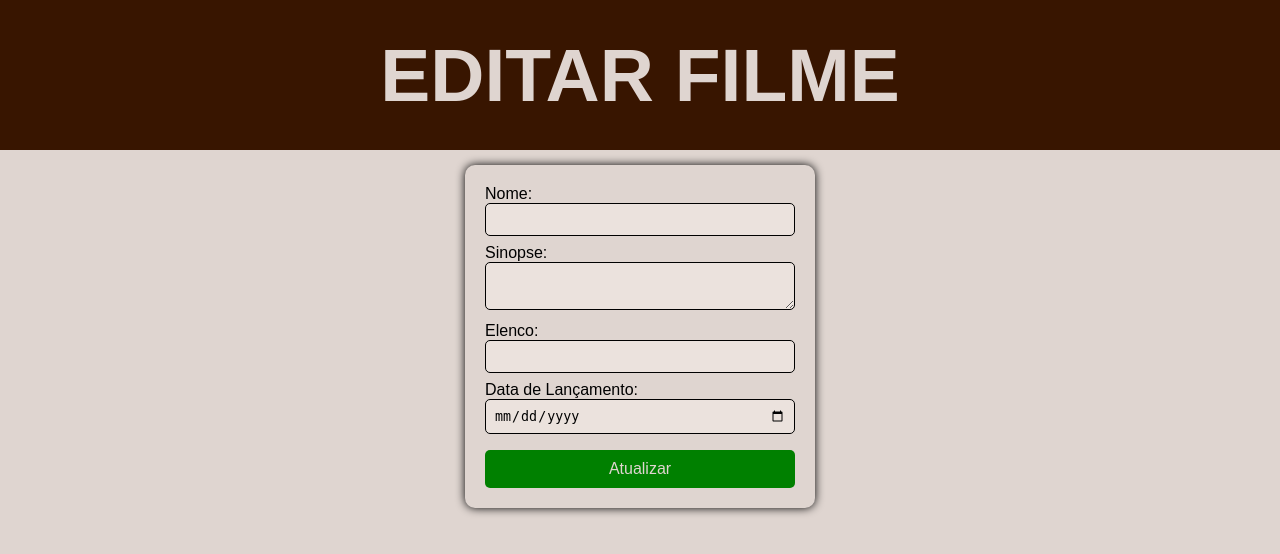
After one commit to bbleoon/atividade-1-flask-crud-nomealuno, a Flask app: template templates/editar.html in a window 1280 px wide. The commit adds this page. Shown: the top 554 px of the page. Run offline with Flask 3, Linux system fonts and the light colour scheme; the template is opened without the code that fills it, so the values that code supplies are empty.

Commit message:
Implementação do método atualizar e método excluir, criação de uma interface separada para o método atualizar

```diff
--- a/app.py
+++ b/app.py
@@ -19,7 +19,6 @@ def adicionar_filme():
     nome = request.form["nome"]
     sinopse = request.form["sinopse"]
     elenco = request.form["elenco"]
-    #dtlancamento = date(request.form["dtlancamento"])
     dtlancamento = (request.form["dtlancamento"])
 
     novo_filme = Filme(nome,sinopse,elenco,dtlancamento)
@@ -27,5 +26,28 @@ def adicionar_filme():
 
     return redirect("/")
 
+@app.route("/remover/<int:id>")
+def remover_filme(id):
+    global filmes
+    filmes = [filme for filme in filmes if filme.id != id]
+    return redirect("/")
+
+@app.route("/editar/<int:id>")
+def editar_filme(id):
+    filme = next((filme for filme in filmes if filme.id == id), None)
+    if filme:
+        return render_template("editar.html",filme=filme)
+    return redirect("/")
+
+@app.route("/atualizar/<int:id>", methods=["POST"])
+def atualizar_filme(id):
+    filme = next((filme for filme in filmes if filme.id == id), None)
+    if filme:
+        filme.nome = request.form["nome"]
+        filme.sinopse = request.form["sinopse"]
+        filme.elenco = request.form["elenco"]
+        filme.dtlancamento = request.form ["dtlancamento"]
+    return redirect("/")
+
 if __name__ == "__main__":
-    app.run(debug=True)
+    app.run(debug=True, host="191.36.57.66")
--- /dev/null
+++ b/static/beautiful-editar.css
@@ -0,0 +1,74 @@
+* {
+    padding: 0;
+    margin: 0;
+    box-sizing: border-box;
+}
+
+body {
+    background-color: rgb(223, 213, 208);
+    font-family: Arial, Helvetica, sans-serif;
+}
+
+.header {
+    width: 100%;
+    height: 150px;
+    background-color: rgb(56, 21, 0);
+    display: flex;
+    justify-content: center;
+    align-items: center;
+}
+
+.titulo {
+    font-size: 75px;
+    color: rgb(223, 213, 208);
+}
+
+
+.container {
+    display: flex;
+    justify-content: center;
+    margin-top: 15px;
+}
+
+
+form {
+    width: 350px;
+    background: rgb(223, 213, 208);
+    padding: 20px;
+    border-radius: 10px;
+    box-shadow: 0px 0px 10px 0px black;
+
+    display: flex;
+    flex-direction: column;
+}
+
+.caixa {
+    width: 100%;
+    background-color: rgb(235, 226, 221);
+    padding: 8px;
+    margin-bottom: 8px;
+    border: 1px solid #000;
+    border-radius: 5px;
+}
+
+.caixa:focus {
+    border-color: blue;
+    outline: none;
+}
+
+button[type="submit"] {
+    width: 100%;
+    padding: 10px;
+    background-color: green;
+    color: rgb(223, 213, 208);
+    font-size: 16px;
+    border: none;
+    border-radius: 5px;
+    margin-top: 8px;
+    transition: 0.3s;
+}
+
+button[type="submit"]:hover {
+    background-color: darkgreen;
+    cursor: pointer;
+}
--- /dev/null
+++ b/templates/editar.html
@@ -0,0 +1,35 @@
+<!DOCTYPE html>
+<html lang="pt-BR">
+<head>
+    <meta charset="UTF-8">
+    <meta name="viewport" content="width=device-width, initial-scale=1.0">
+    <title>Editar Filme</title>
+    <link rel="stylesheet" href="{{ url_for('static', filename='beautiful-editar.css') }}">
+</head>
+<body>
+    <div class="header">
+        <h1 class ="titulo">
+            EDITAR FILME
+        </h1>
+    </div>
+    <div class="container">
+        <form method="post" action="/atualizar/{{ filme.id }}">
+            <label for="nome">Nome:
+                <input class="caixa" type="text" name="nome" id="nome" value="{{ filme.nome }}" required>
+            </label>
+            <label for="sinopse">Sinopse:
+                <textarea class="caixa" name="sinopse" id="sinopse" required>{{ filme.sinopse }}</textarea>
+            </label>
+            <label for="elenco">Elenco:
+                <input class="caixa" type="text" name="elenco" id="elenco" value="{{ filme.elenco }}" required>
+            </label>
+            <label for="dtlancamento">Data de Lançamento:
+                <input class="caixa" type="date" name="dtlancamento" id="dtlancamento" value="{{ filme.dtlancamento }}" required>
+            </label>
+
+            <button class="button" type="submit">Atualizar</button>
+        </form>
+    </div>
+
+</body>
+</html>
--- a/templates/index.html
+++ b/templates/index.html
@@ -29,7 +29,6 @@
 
         <button class="button" type="submit">Cadastrar</button>
     </form>
-    <hr>
 
     <div id="lista">
         <h2>Lista de Filmes</h2>
@@ -41,6 +40,11 @@
                     <br>Sinopse: {{filme.sinopse}}
                     <br>Estrelando: {{filme.elenco}}
                     <br>
+                    <div class="acoes">
+                        <a href="/editar/{{ filme.id }}" class="btn editar">Editar</a>
+                        <a href="/remover/{{ filme.id }}" class="btn remover"
+                        onclick="return confirm('Tem certeza que deseja remover este filme?')">Remover</a>
+                    </div>
                 </li>
             {% endfor %}
         </ul>
```
Also changed, not shown: static/beautiful.css (+35 -0 lines).
